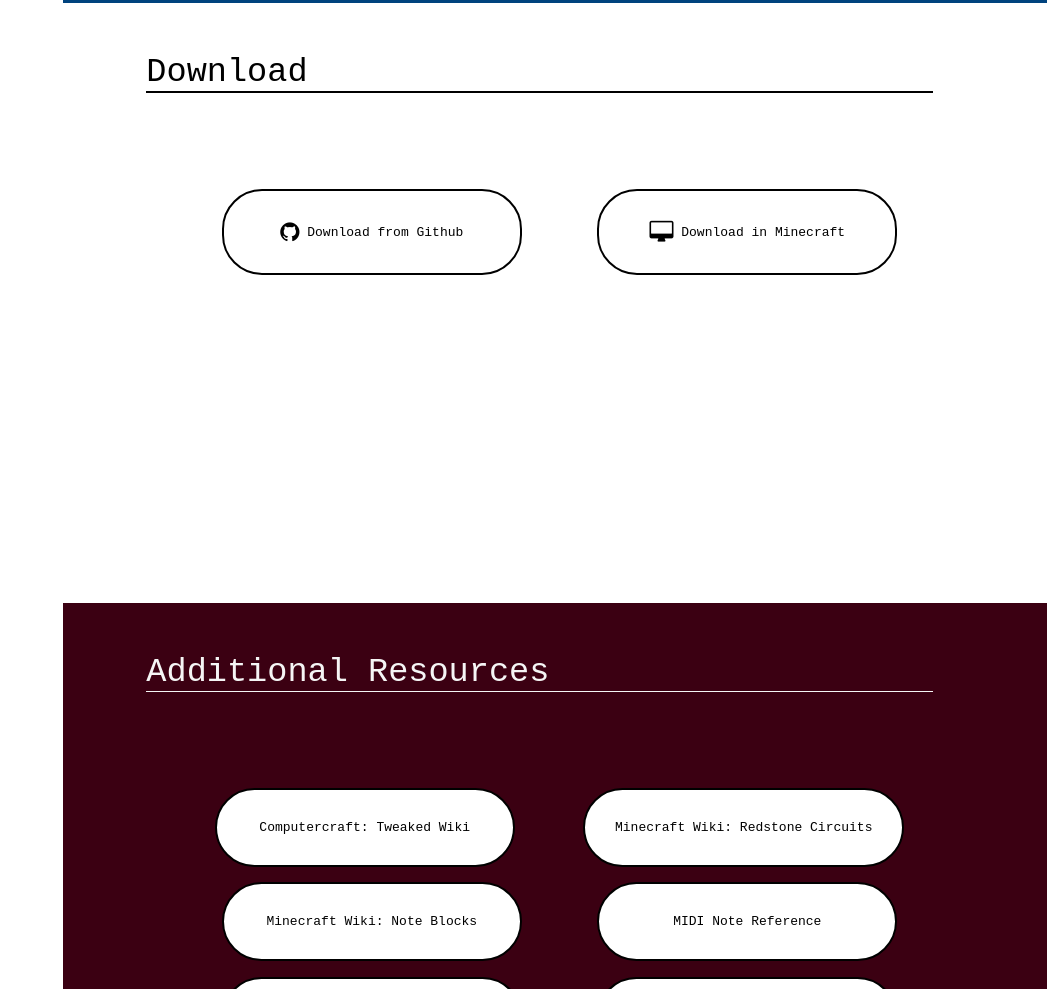
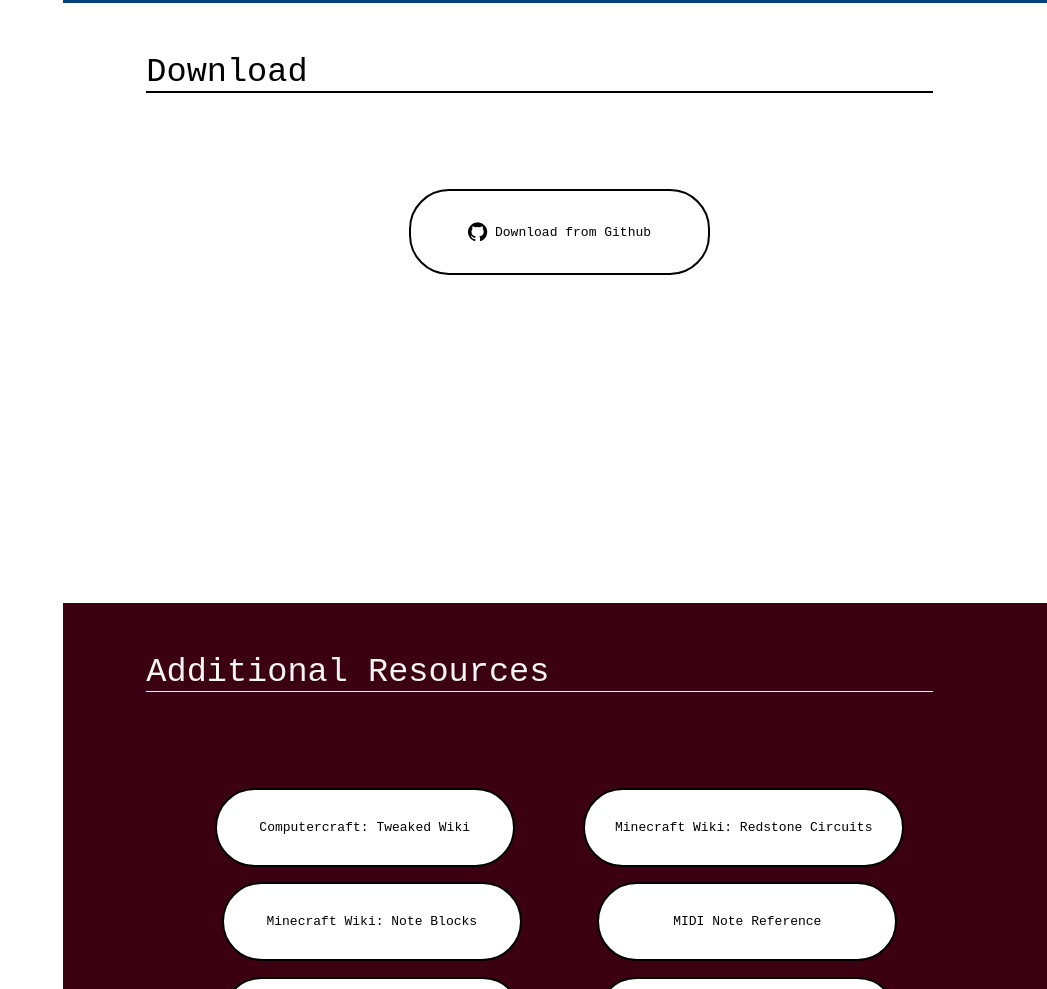
Before and after one commit to MSCompSci/Computercraft-Songs, a plain HTML site: page docs/index.html in a window 1280 px wide. Shown: the part 1957-2946 px from the top of the page, without its empty margins (233-1280 px from the left). Drawn offline with Linux system fonts and the light colour scheme; a web font is replaced by a local one.

Commit message:
Remove minecraft download button

```diff
--- a/docs/index.html
+++ b/docs/index.html
@@ -83,7 +83,7 @@
                 <h2>Download</h2>
                 <div class="button-con">
                     <a class="download-button" href="https://github.com/MSCompSci/Computercraft-Songs/releases"><i class="fa fa-github"></i> Download from Github</a>
-                    <a class="download-button" href="#"><i class="fa  fa-desktop "></i> Download in Minecraft</a>
+
                 </div>
             </div>
             </section>
```
